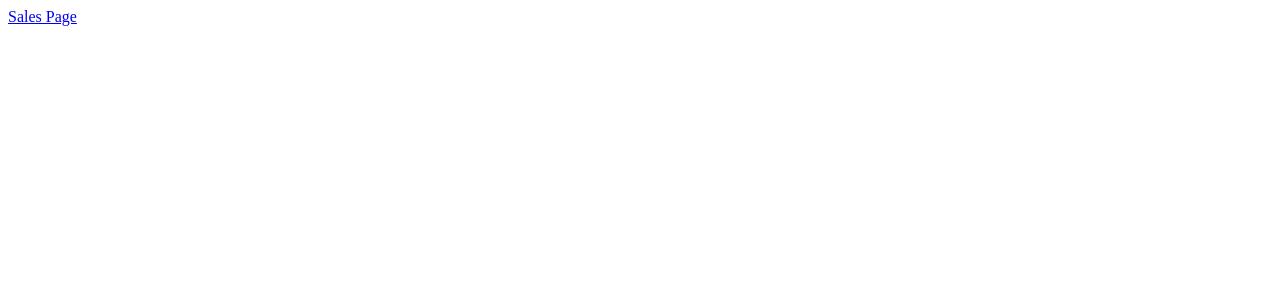
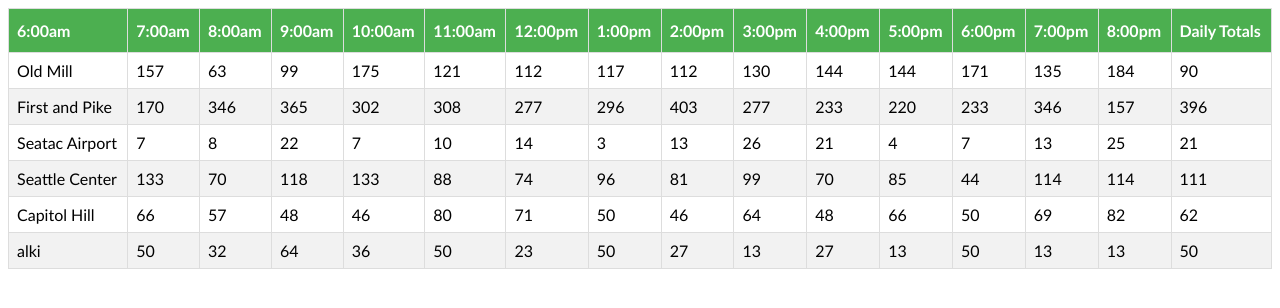
Before and after one commit to calvincheng919/cookie-stand, a plain HTML site: page index.html in a window 1280 px wide. Drawn offline with Linux system fonts and the light colour scheme.

Commit message:
formatted table - looks good, need summary calcs next

```diff
--- a/css/style.css
+++ b/css/style.css
@@ -1,3 +1,27 @@
-*{
+/* *{
   outline: solid black 1px;
+} */
+
+#salesTable {
+  font-family: "Trebuchet MS", Arial, Helvetica, sans-serif;
+  border-collapse: collapse;
+  width: 100%;
 }
+
+#salesTable td, #salesTable th {
+  border: 1px solid #ddd;
+  padding: 8px;
+
+}
+
+#salesTable tr:nth-child(even){background-color: #f2f2f2;}
+
+#salesTable tr:hover {background-color: #ddd;}
+
+#salesTable th {
+  padding-top: 12px;
+  padding-bottom: 12px;
+  text-align: left;
+  background-color: #4CAF50;
+  color: white;
+}
--- a/index.html
+++ b/index.html
@@ -4,9 +4,41 @@
   <meta charset="UTF-8">
   <meta name="viewport" content="width=device-width, initial-scale=1.0">
   <meta http-equiv="X-UA-Compatible" content="ie=edge">
+  <link rel="stylesheet" href="./css/style.css">
   <title>Document</title>
 </head>
-<body>
-  <a href="./sales.html">Sales Page</a>
-</body>
+<table id="salesTable">
+  <tbody id="tbodySec">
+    <thead>
+      <tr>
+        <th>6:00am</th>
+        <th>7:00am</th>
+        <th>8:00am</th>
+        <th>9:00am</th>
+        <th>10:00am</th>
+        <th>11:00am</th>
+        <th>12:00pm</th>
+        <th>1:00pm</th>
+        <th>2:00pm</th>
+        <th>3:00pm</th>
+        <th>4:00pm</th>
+        <th>5:00pm</th>
+        <th>6:00pm</th>
+        <th>7:00pm</th>
+        <th>8:00pm</th>
+        <th>Daily Totals</th>
+      </tr>
+    </thead>
+    <tr>
+      <td>Old Mill</td>
+      <td>157</td>
+      <td>63</td>
+      <td>99</td>
+      <td>175</td>
+      <td>121</td>
+      <td>112</td>
+      <td>117</td>
+      <td>112</td>
+      <td>130</td>
+      <td>144</td><td>144</td><td>171</td><td>135</td><td>184</td><td>90</td></tr><tr><td>First and Pike</td><td>170</td><td>346</td><td>365</td><td>302</td><td>308</td><td>277</td><td>296</td><td>403</td><td>277</td><td>233</td><td>220</td><td>233</td><td>346</td><td>157</td><td>396</td></tr><tr><td>Seatac Airport</td><td>7</td><td>8</td><td>22</td><td>7</td><td>10</td><td>14</td><td>3</td><td>13</td><td>26</td><td>21</td><td>4</td><td>7</td><td>13</td><td>25</td><td>21</td></tr><tr><td>Seattle Center</td><td>133</td><td>70</td><td>118</td><td>133</td><td>88</td><td>74</td><td>96</td><td>81</td><td>99</td><td>70</td><td>85</td><td>44</td><td>114</td><td>114</td><td>111</td></tr><tr><td>Capitol Hill</td><td>66</td><td>57</td><td>48</td><td>46</td><td>80</td><td>71</td><td>50</td><td>46</td><td>64</td><td>48</td><td>66</td><td>50</td><td>69</td><td>82</td><td>62</td></tr><tr><td>alki</td><td>50</td><td>32</td><td>64</td><td>36</td><td>50</td><td>23</td><td>50</td><td>27</td><td>13</td><td>27</td><td>13</td><td>50</td><td>13</td><td>13</td><td>50</td></tr></tbody></table>
 </html>
```
Also changed, not shown: js/app.js (+20 -32 lines).
